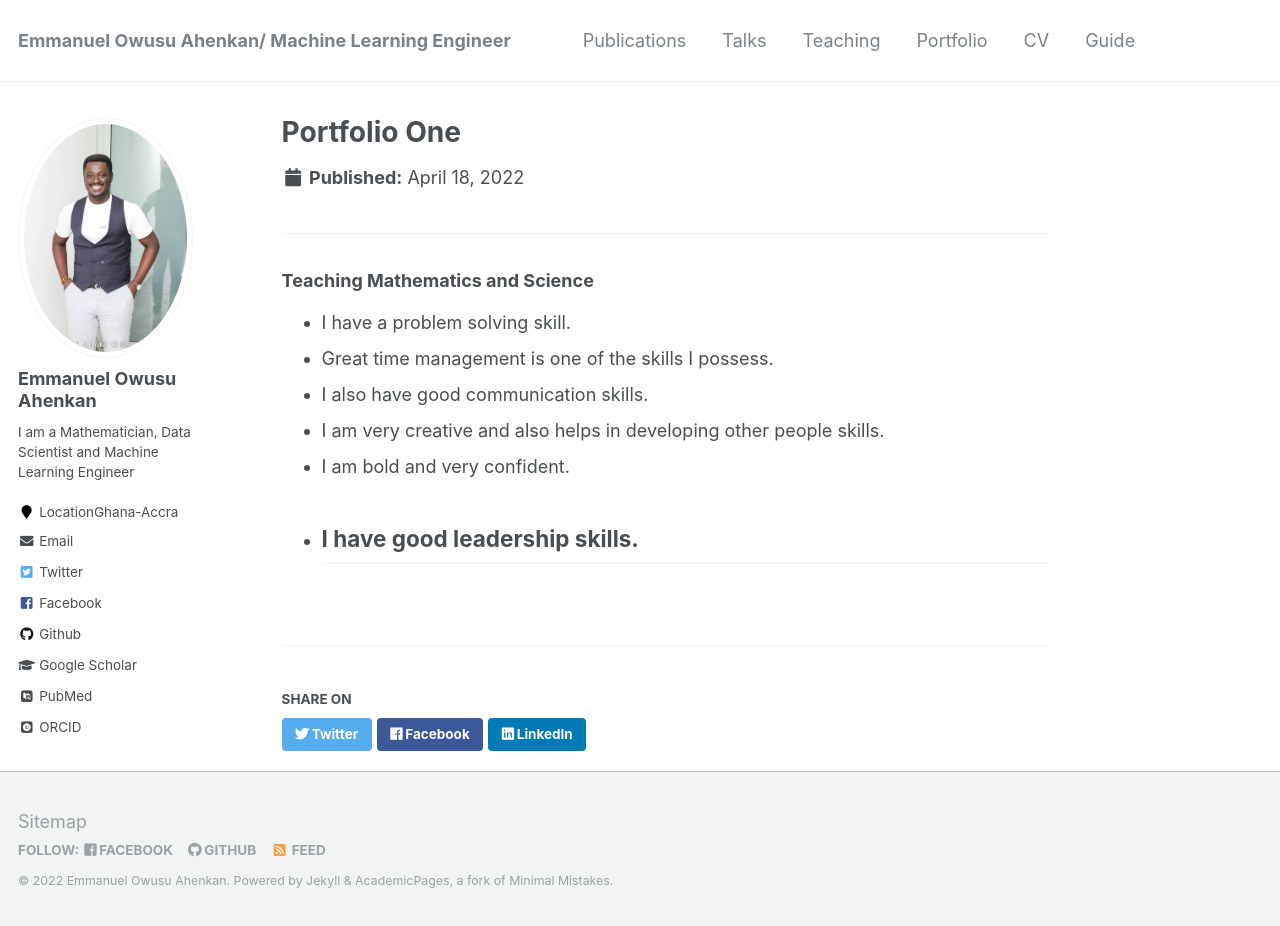
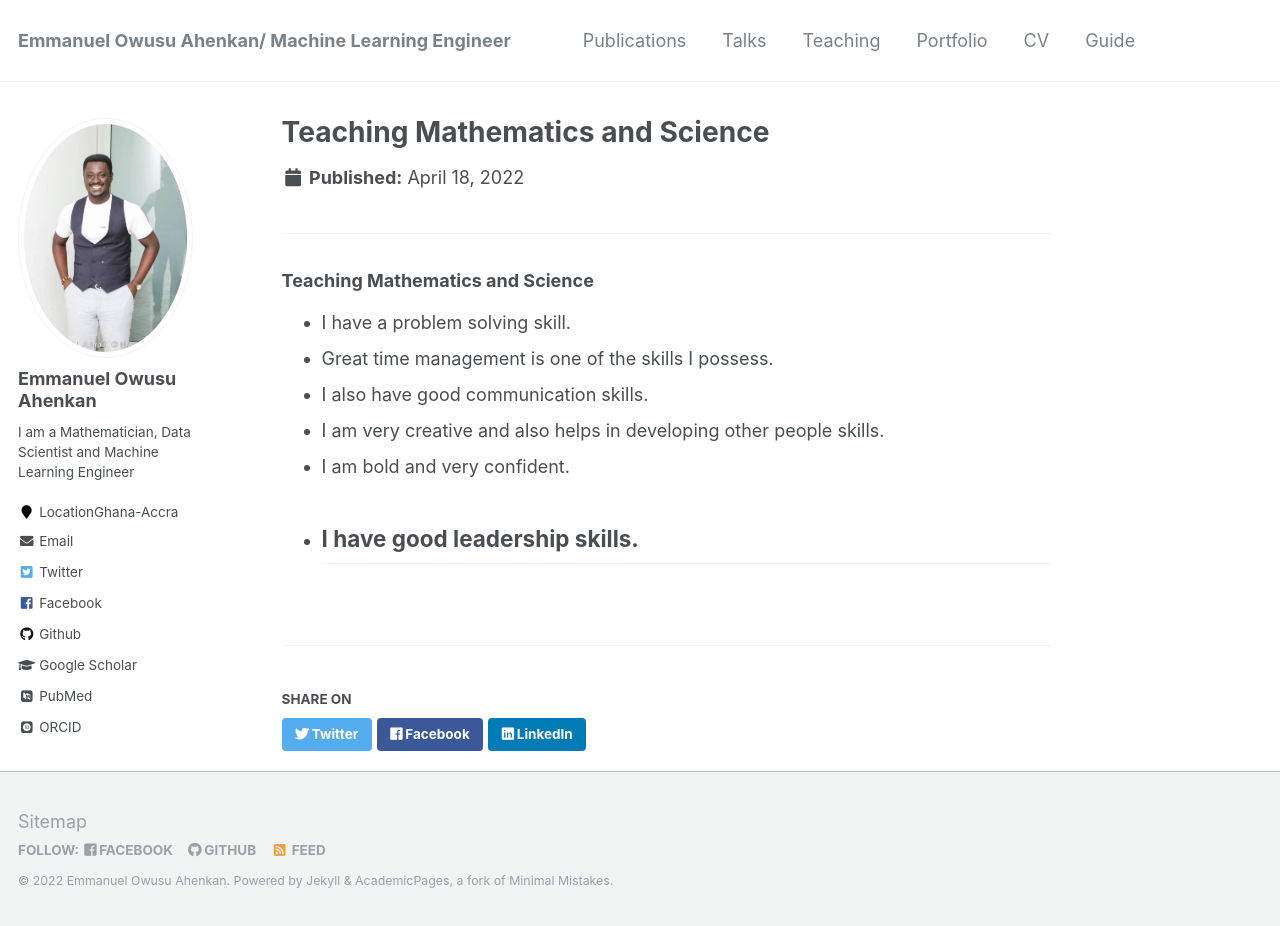
Before and after one commit to EmmanuelOwusu/EmmanuelOwusu.github.io, a Jekyll site: the page built from _portfolio/portfolio-1.md, in a window 1280 px wide and 926 px high. Built offline with Jekyll 4.4.1, drawn with Linux system fonts in a browser that asks for light colours; some web fonts are replaced.

Commit message:
Current Potfolio

```diff
--- a/_portfolio/portfolio-1.md
+++ b/_portfolio/portfolio-1.md
@@ -1,5 +1,5 @@
 ---
-title: "Portfolio One"
+title: "Teaching Mathematics and Science"
 excerpt: "Teaching Mathematics and Science <br/><img src='/images/EMMA2.jpg' width='500'>"
 collection: portfolio
 ---
```
